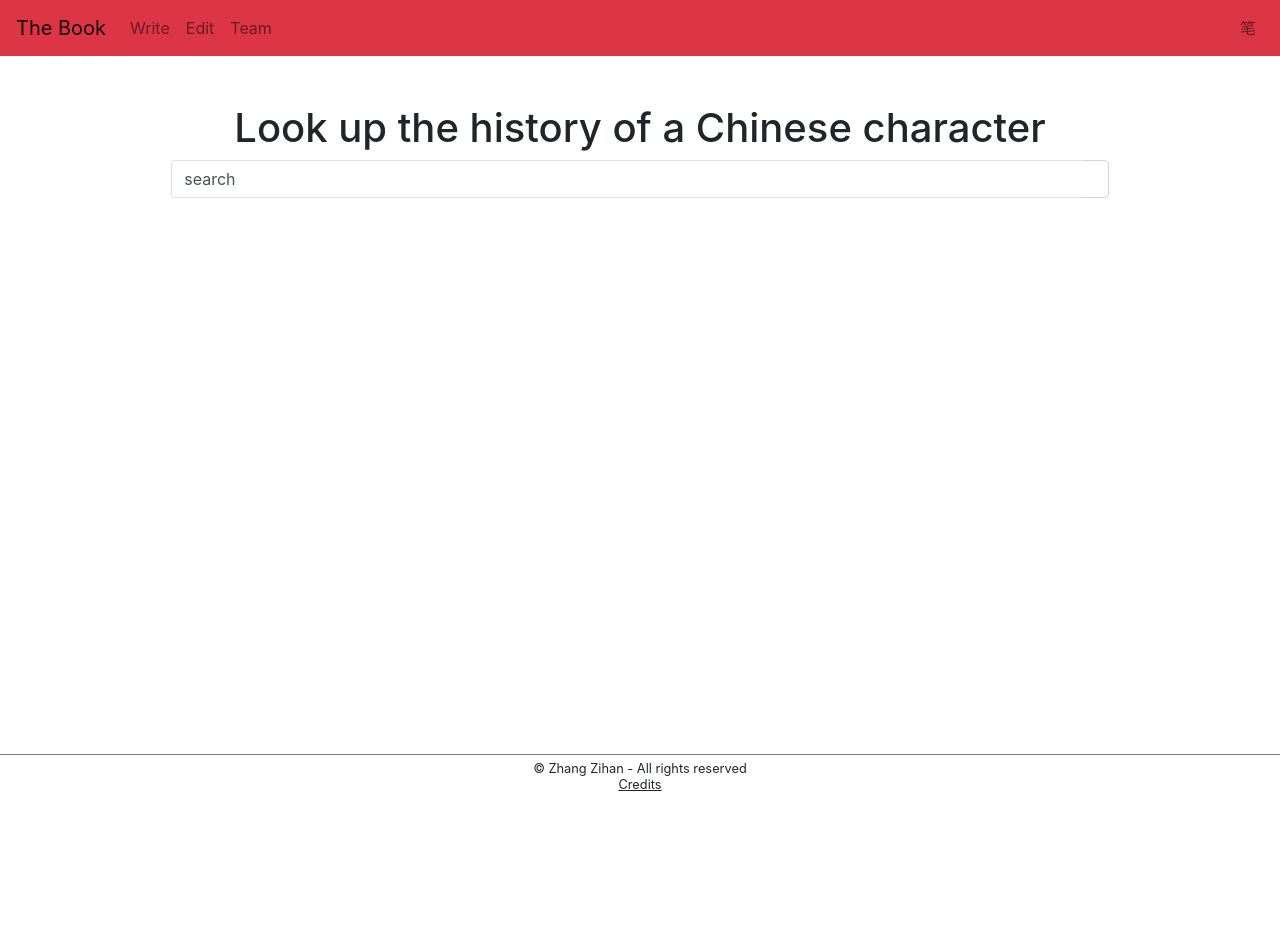
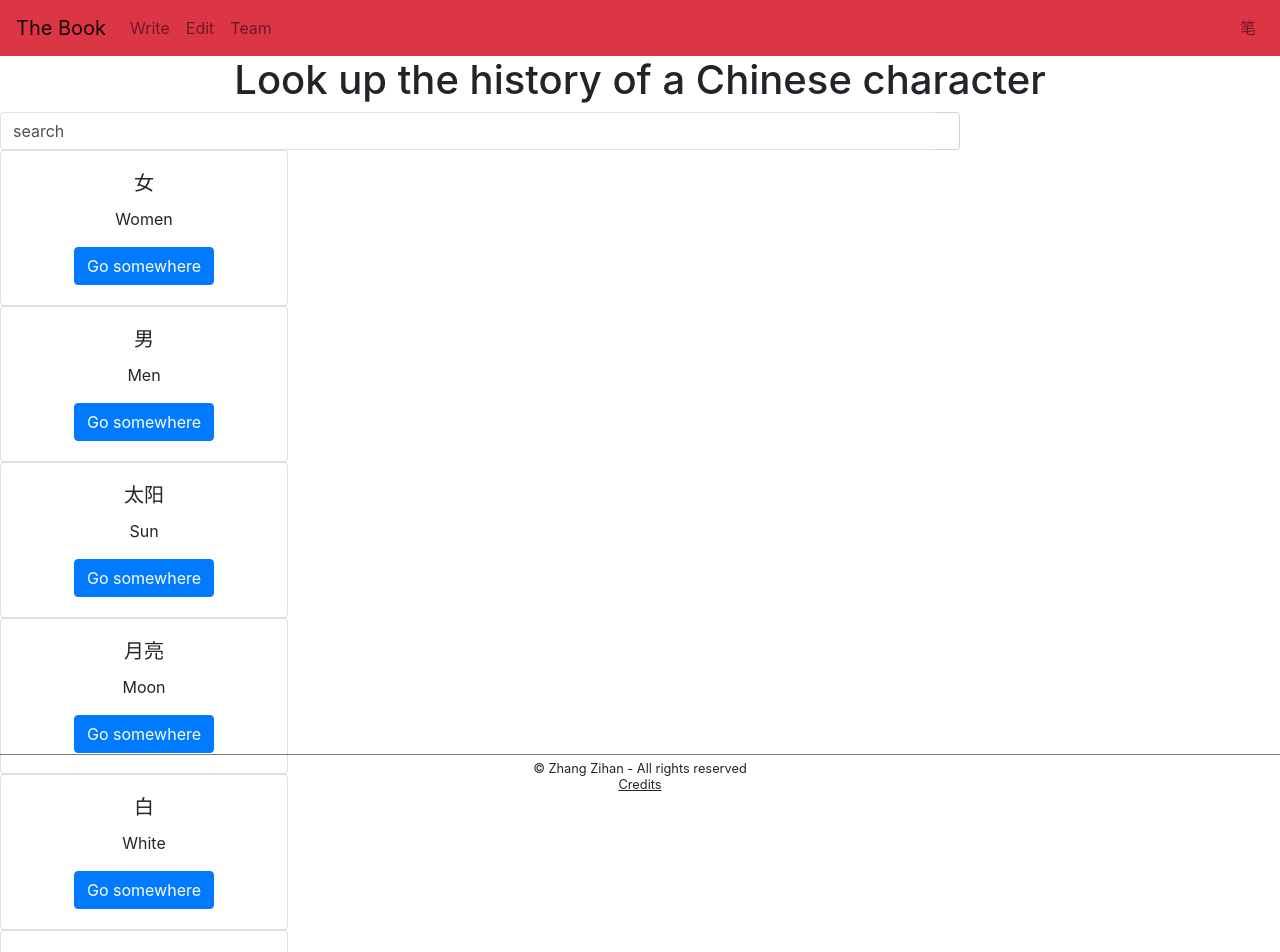
Before and after one commit to m3zh/dictionary, a React (Create React App) app: page / in a window 1280 px wide. Shown: the top 952 px of the page. Before the commit the page ends 904 px from the top, so only its background shows below. Built offline with nearby package versions, Linux system fonts and the light colour scheme.

Commit message:
adding basic CharCards

```diff
--- a/src/App.js
+++ b/src/App.js
@@ -1,8 +1,8 @@
 import React from "react";
 //import ReactDOM from "react-dom";
 import NavBar from './components/NavBar';
-import SearchPage from './components/SearchPage';
 import Footer from './components/Footer';
+import Home from './components/Home';
 import 'bootstrap/dist/css/bootstrap.min.css';
 import 'bootswatch/dist/united/bootstrap.css';
 import './index.css';
@@ -12,7 +12,7 @@ function App() {
   return (
     <div className="App">
       <NavBar />
-      <SearchPage />
+      <Home />
       <Footer />
     </div>
   );
--- /dev/null
+++ b/src/components/CharCards.js
@@ -0,0 +1,57 @@
+// import characters from '../data/dict.json';
+
+let characters = {
+  "dict": [
+    {
+      "char": "女",
+      "text": "Women",
+    },
+    {
+      "char": "男",
+      "text": "Men",
+    },
+    {
+      "char": "太阳",
+      "text": "Sun",
+    },
+    {
+      "char": "月亮",
+      "text": "Moon",
+    },
+    {
+      "char": "白",
+      "text": "White",
+    },
+    {
+      "char": "黑",
+      "text": "Black",
+    },
+  ]
+}
+
+function CharCard(props) {
+  const { char, text } = props;
+  return (
+    <>
+      <div className="card" style={{ width: "18rem" }}>
+        <div className="card-body">
+          <h5 className="card-title">{char}</h5>
+          <p className="card-text">{text}</p>
+          <a href="#" className="btn btn-primary">Go somewhere</a>
+        </div>
+      </div>
+    </>
+  )
+}
+
+function CharCards() {
+  return (
+    <>
+      { characters.dict.map((character) => {
+        return (<CharCard char={ character.char } text={ character.text }/>)
+      }) }
+    </>
+  )
+}
+
+export default CharCards;
--- a/src/components/SearchPage.js
+++ b/src/components/CharPage.js
@@ -2,7 +2,7 @@ import React from 'react';
 import { Container } from 'react-bootstrap';
 import SearchBar from './SearchBar';
 
-const SearchPage = () => {
+const CharPage = () => {
     return (
       <Container className="min-vh-100 d-flex flex-column justify-content-start mt-5" fluid>
         <SearchBar />
@@ -10,4 +10,4 @@ const SearchPage = () => {
     )
 };
 
-export default SearchPage;
+export default CharPage;
--- /dev/null
+++ b/src/components/Home.js
@@ -0,0 +1,14 @@
+import SearchBar from './SearchBar';
+import CharCards from './CharCards';
+
+function Home() {
+  return (
+    <>
+      <h1 className="mw-100 text-center">Look up the history of a Chinese character</h1>
+      <SearchBar />
+      <CharCards />
+    </>
+  )
+}
+
+export default Home;
--- a/src/components/SearchBar.js
+++ b/src/components/SearchBar.js
@@ -4,7 +4,6 @@ import { FontAwesomeIcon } from '@fortawesome/react-fontawesome'
 const SearchBar = () => {
   return (
     <div className="align-self-center w-75">
-      <h1 className="mw-100 text-center">Look up the history of a Chinese character</h1>
       <div className="input-group min-height">
           <input className="form-control py-2 border-right-0 border" type="search" value="search" id="example-search-input"/>
           <span className="input-group-append">
```
